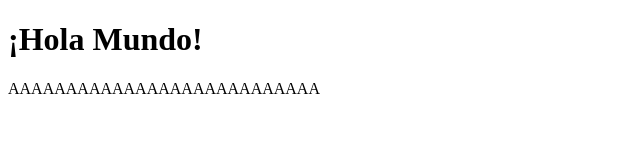
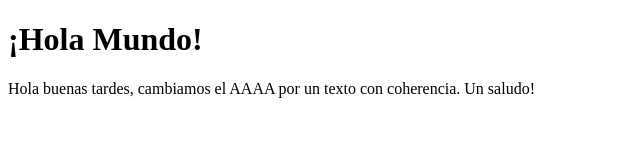
Before and after one commit to DanielCortesCasadas/repositorio, a plain HTML site: page index.html in a window 1280 px wide. Shown: the whole page, without its empty margins (0-640 px from the left). Drawn offline with Linux system fonts and the light colour scheme.

Commit message:
UpateIndexDaniel
He actualizado el codigo dandole textos con coherencias

```diff
--- a/index.html
+++ b/index.html
@@ -12,7 +12,7 @@
       <h1>¡Hola Mundo!</h1>
     </header>
     <main>
-      <p>AAAAAAAAAAAAAAAAAAAAAAAAAAA</p>
+      <p>Hola buenas tardes, cambiamos el AAAA por un texto con coherencia. Un saludo!</p>
     </main>
     <footer>
       <div>
```
